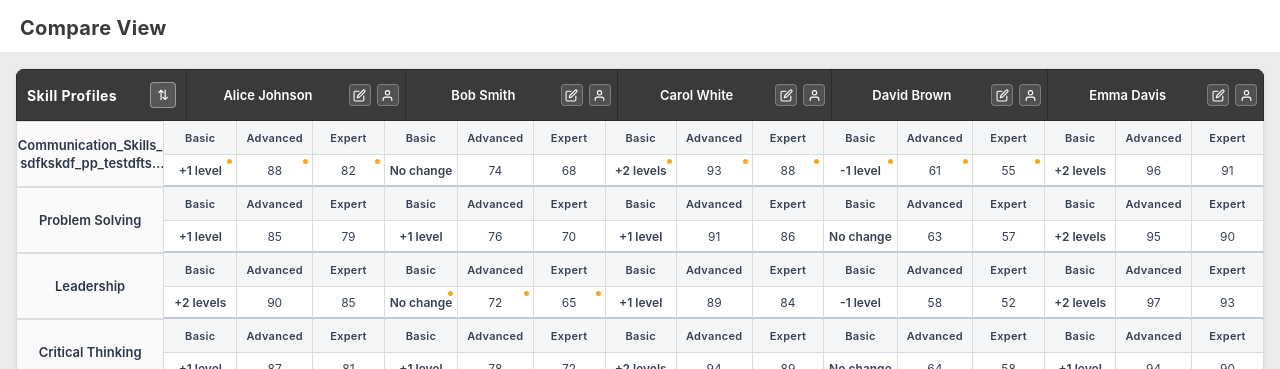
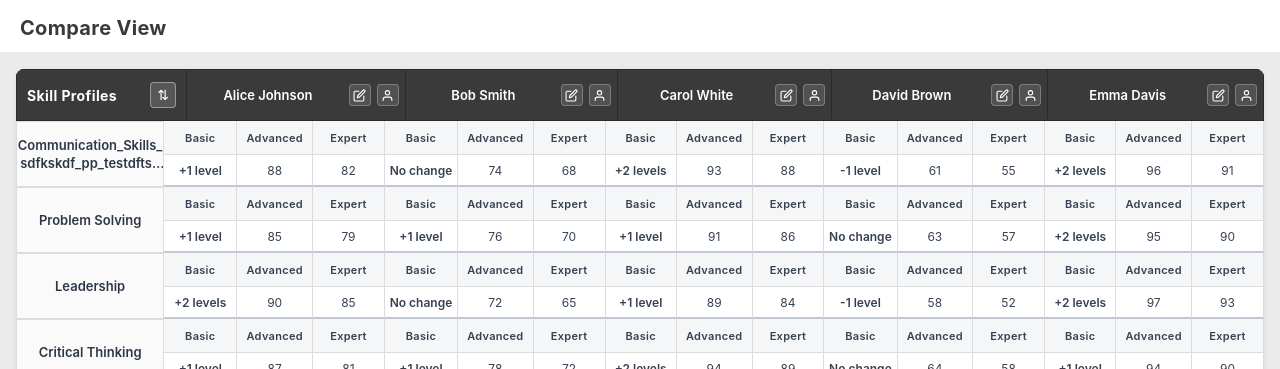
Before and after one commit to nimishawilson/ui-grid-demo, an Angular app: page /compare-view in a window 1280 px wide. Shown: the top 369 px of the page. Built offline with nearby package versions, Linux system fonts and the light colour scheme.

Commit message:
move note to header

```diff
--- a/src/app/components/compare-grid/compare-grid.component.html
+++ b/src/app/components/compare-grid/compare-grid.component.html
@@ -63,9 +63,12 @@
               <span class="profile-name" (mouseenter)="setProfileTooltip($event, profile.name)">{{ profile.name }}</span>
             </td>
             @for (student of students; track student.id; let isLastStu = $last) {
-              <td class="label-cell basic-label">Basic</td>
-              <td class="label-cell adv-label">Advanced</td>
-              <td class="label-cell exp-label" [class.stu-sep]="!isLastStu">Expert</td>
+              <td class="label-cell basic-label" (mouseenter)="onCellEnter($event, profile.id, student.id)"
+                (mouseleave)="onCellLeave()">Basic</td>
+              <td class="label-cell adv-label" (mouseenter)="onCellEnter($event, profile.id, student.id)"
+                (mouseleave)="onCellLeave()">Advanced</td>
+              <td class="label-cell exp-label" (mouseenter)="onCellEnter($event, profile.id, student.id)"
+                (mouseleave)="onCellLeave()" [class.stu-sep]="!isLastStu">Expert</td>
             }
           </tr>
           <!-- Row 2: data values per student -->
@@ -73,23 +76,13 @@
             @for (student of students; track student.id; let isLastStu = $last) {
               <td
                 [class]="'val-cell change-cell ' + changeClass(getEntry(profile.id, student.id).basicValue)"
-                [class.has-note]="!!getEntry(profile.id, student.id).note"
-                (mouseenter)="onCellEnter($event, profile.id, student.id)"
-                (mouseleave)="onCellLeave()"
-              >{{ getEntry(profile.id, student.id).basicValue }}</td>
+                >{{ getEntry(profile.id, student.id).basicValue }}</td>
+              <td
+                class="val-cell">{{ getEntry(profile.id, student.id).advancedValue ?? '—' }}</td>
               <td
                 class="val-cell"
-                [class.has-note]="!!getEntry(profile.id, student.id).note"
-                (mouseenter)="onCellEnter($event, profile.id, student.id)"
-                (mouseleave)="onCellLeave()"
-              >{{ getEntry(profile.id, student.id).advancedValue ?? '—' }}</td>
-              <td
-                class="val-cell"
-                [class.has-note]="!!getEntry(profile.id, student.id).note"
-                [class.stu-sep]="!isLastStu"
-                (mouseenter)="onCellEnter($event, profile.id, student.id)"
-                (mouseleave)="onCellLeave()"
-              >{{ getEntry(profile.id, student.id).expertValue ?? '—' }}</td>
+
+                [class.stu-sep]="!isLastStu">{{ getEntry(profile.id, student.id).expertValue ?? '—' }}</td>
             }
           </tr>
         }
```
